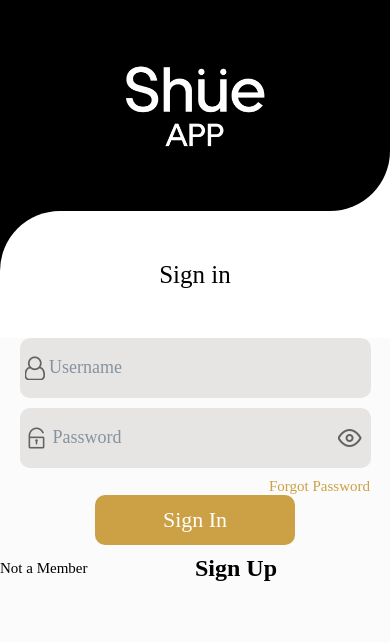
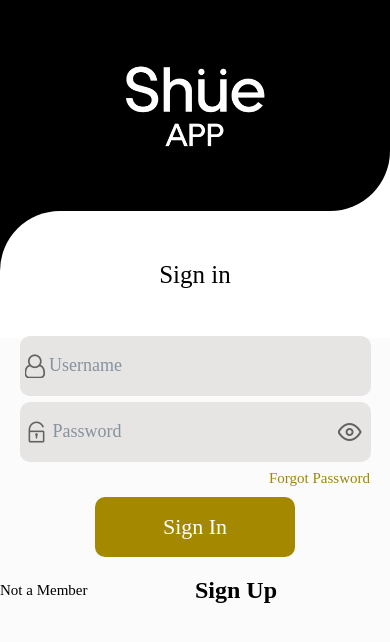
Before and after one commit to amanrajtoppoart007/react-native-footwear-ecommerce, a React Native app: screen /Login in a window 390 px wide. Shown: the top 642 px of the page. Built offline with nearby package versions, Linux system fonts and the light colour scheme.

Commit message:
Update Login.js

```diff
--- a/src/screens/Login.js
+++ b/src/screens/Login.js
@@ -105,10 +105,12 @@ function Login() {
                 />
               </View>
               <View style={{paddingHorizontal: 20}}>
-                <Text style={styles.forgotPassword}>Forgot Password</Text>
+                <TouchableOpacity>
+                  <Text style={styles.forgotPassword}>Forgot Password</Text>
+                </TouchableOpacity>
               </View>
               <View>
-                <View style={{justifyContent: 'center', alignItems: 'center'}}>
+                <View style={styles.buttonSection}>
                   <TouchableOpacity
                     onPress={() => handleLogin()}
                     style={styles.loginButton}>
@@ -178,8 +180,10 @@ const styles = StyleSheet.create({
     alignItems: 'center',
   },
   containerStyle: {
+    height: 60,
     justifyContent: 'center',
     alignItems: 'center',
+    marginVertical: 3,
   },
   inputStyle: {
     fontFamily: Font.PoppinsRegular,
@@ -200,13 +204,18 @@ const styles = StyleSheet.create({
   forgotPassword: {
     fontFamily: Font.PoppinsRegular,
     fontSize: 15,
-    color: Colors.secondary,
+    color: '#9E860F',
     textAlign: 'right',
+  },
+  buttonSection: {
+    justifyContent: 'center',
+    alignItems: 'center',
+    marginVertical: 10,
   },
   loginButton: {
     width: 200,
-    height: 50,
-    backgroundColor: Colors.secondary,
+    height: 60,
+    backgroundColor: '#A48800',
     justifyContent: 'center',
     alignItems: 'center',
     borderRadius: 10,
@@ -217,7 +226,7 @@ const styles = StyleSheet.create({
     color: Colors.black,
   },
   loginButtonText: {
-    fontFamily: Font.PoppinsRegular,
+    fontFamily: Font.PoppinsSemiBold,
     fontSize: 22,
     color: Colors.white,
   },
```
